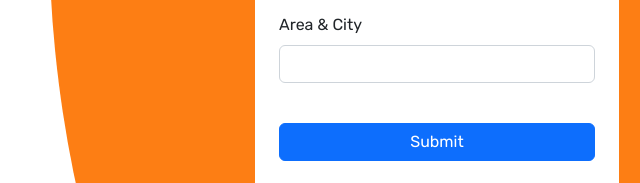
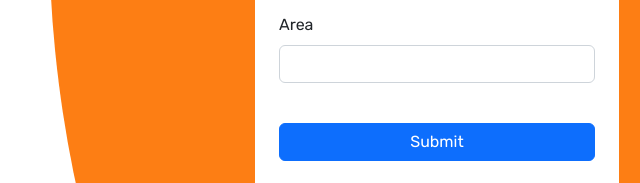
Before and after one commit to insidert/bolty-landing, a plain HTML site: page index.html in a window 1280 px wide. Shown: the part 424-607 px from the top of the page, 591-1231 px from the left. Drawn offline with nearby package versions, Linux system fonts and the light colour scheme.

Commit message:
Remove text.

```diff
--- a/index.html
+++ b/index.html
@@ -106,7 +106,7 @@
               </div>
 
               <div class="mb-3">
-                <label for="area_city" class="form-label">Area & City</label>
+                <label for="area_city" class="form-label">Area</label>
                 <input required type="text" class="form-control" id="area_city" name="area_city">
               </div>
 
```
